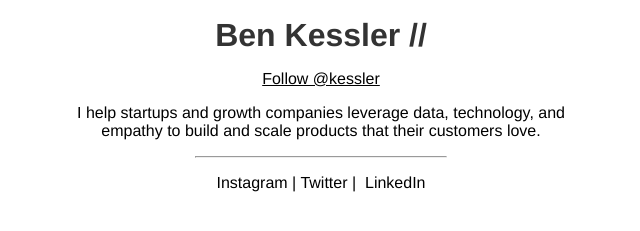
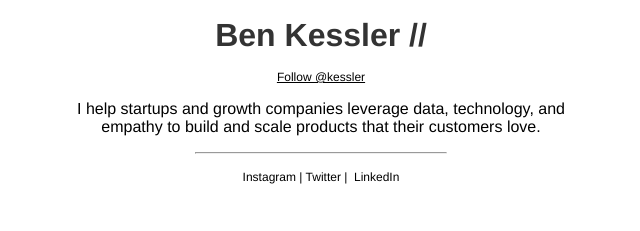
Before and after one commit to benkessler/benkessler.github.com, a plain HTML site: page index.html in a window 1280 px wide. Shown: the part 309-540 px from the top of the page, without its empty margins (319-959 px from the left). Drawn offline with Linux system fonts and the light colour scheme.

Commit message:
Update style.css

```diff
--- a/css/style.css
+++ b/css/style.css
@@ -34,7 +34,8 @@ h1 {
 
 a {
 	color: #000000;
-	font-size: #10px
+	text-decoration: underline;
+	font-size: 12px
 }
 
 .go {
```
